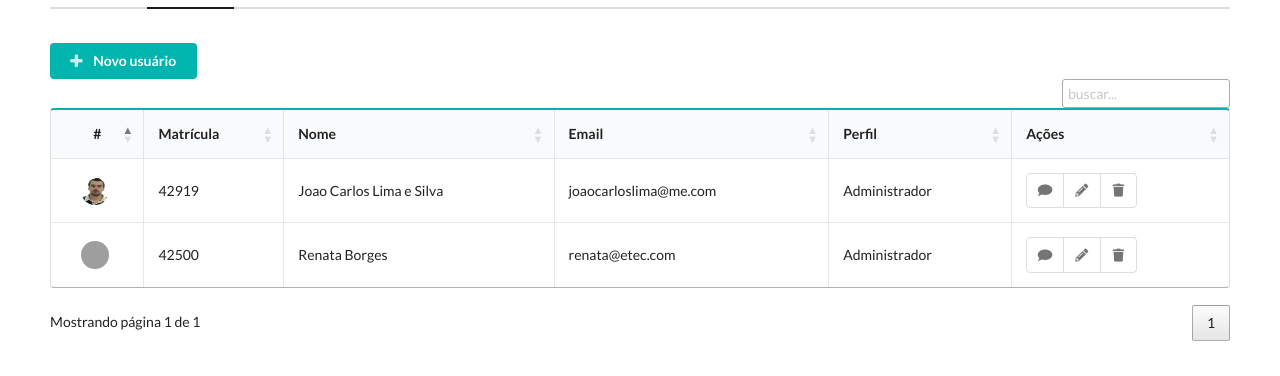
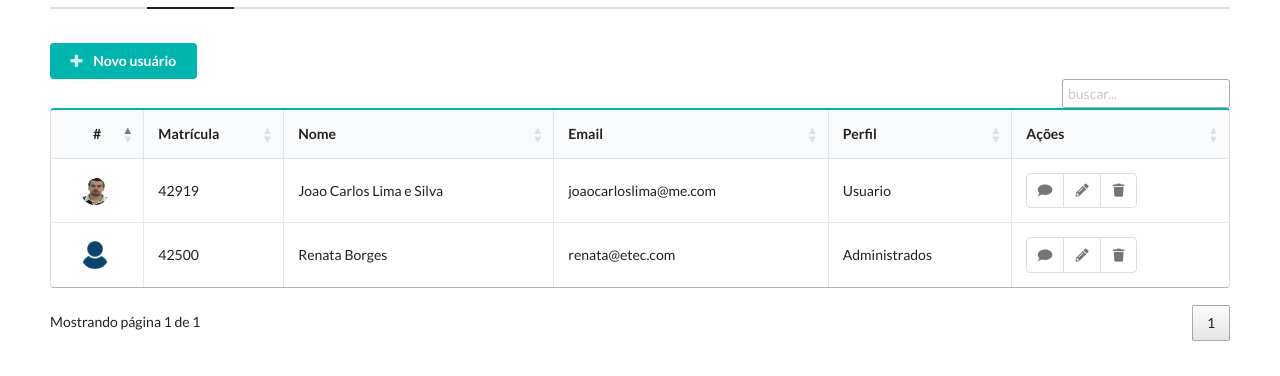
Before and after one commit to joaocarloslima/suporte, a PHP site: page /adm/usuarios.php in a window 1280 px wide. Shown: the part 181-557 px from the top of the page. Run offline with PHP 8.4, Linux system fonts and the light colour scheme; data comes from the database, SQL or seed files in the repository; some libraries are stand-ins or nearby versions; grey boxes are pictures that could not be loaded.

Commit message:
Melhorias na listagem de usuario

```diff
--- a/adm/usuarios.php
+++ b/adm/usuarios.php
@@ -66,14 +66,25 @@ if(isset($_POST["idEditar"]) && $_POST["idEditar"] != ""){
   </thead>
 
   <tbody>
-    <?php foreach ($listaUsuarios as $usuario) : ?>
+    <?php foreach ($listaUsuarios as $usuario) :
+      $arquivo = "../fotos/".(string)$usuario['matricula'].".jpg";
+
+      if($usuario["perfil"] == 0 )
+          $usuario["perfil"] = "Usuario";
+      elseif($usuario["perfil"] == 1 )
+          $usuario["perfil"] = "Administrados";
+      else
+          $usuario["perfil"] = "Tecnico";
+    ?>
+
       <tr>
-        <td class="center aligned"><img class="ui avatar image" src="../fotos/<?= is_file("../fotos/".(string)$usuario['matricula'])."jpg"?$usuario['matricula'] :'semFoto' ?>.jpg"></td>
+        <td class="center aligned"><img class="ui avatar image" src="../fotos/<?= is_file($arquivo) == true?$usuario['matricula'] :'semFoto' ?>.jpg"></td>
         <td><?= $usuario['matricula'] ?></td>
         <td class="single line"><?= $usuario['nome'] ?></td>
         <td><?= $usuario['email'] ?></td>
-        <td><?=$usuario['perfil'] = 1 ? 'Administrador' : 'Usuario' ?></td>
+        <td><?=$usuario['perfil'] ?></td>
         <td>
+
           <div class="ui small basic icon buttons">
             <button class="ui button"><i class="comment icon"></i></button>
             <button class="ui button"  onclick="editar('<?=$usuario['id'] ?>', '<?=$usuario['matricula'] ?>',
```
